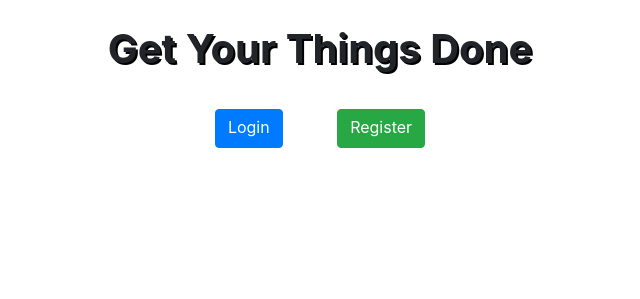
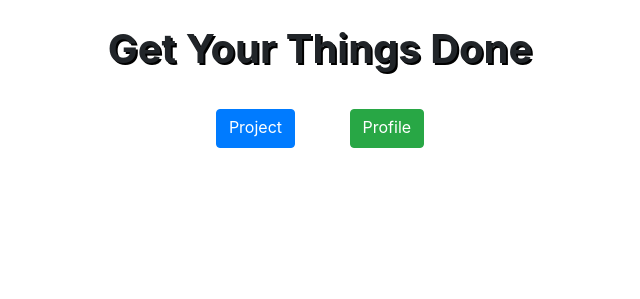
Before and after one commit to binilbaidya/Developers_ADC3, a Django app: page / in a window 1280 px wide. Shown: the part 363-662 px from the top of the page, without its empty margins (320-960 px from the left). Run offline with Django 3.2, Linux system fonts and the light colour scheme; the visitor is signed in with stand-in values (Sample User, id 1); some libraries are stand-ins or nearby versions.

Commit message:
welcome message changed

```diff
--- a/FreelanceWebApp/message/templates/message/welcome.html
+++ b/FreelanceWebApp/message/templates/message/welcome.html
@@ -14,9 +14,16 @@
     <h1 class="title text-center">
         <strong>Get Started As A Freelancer <br>Or<br> Get Your Things Done</strong>
     </h1>
+    {% if not user.is_authenticated %}
     <div class="text-center mt-4">
         <a href="../login"><button class="btn btn-primary btn-large" style="margin-right: 50px;">Login</button></a>
         <a href="../register"><button class="btn btn-success btn-large">Register</button></a>
     </div>
+    {% else %}
+    <div class="text-center mt-4">
+        <a href="{% url 'project:project' %}"><button class="btn btn-primary btn-large" style="margin-right: 50px;">Project</button></a>
+        <a href="{% url 'user:view_profile' %}"><button class="btn btn-success btn-large">Profile</button></a>
+    </div>
+    {% endif %}
 </div>
 {% endblock %}
```
